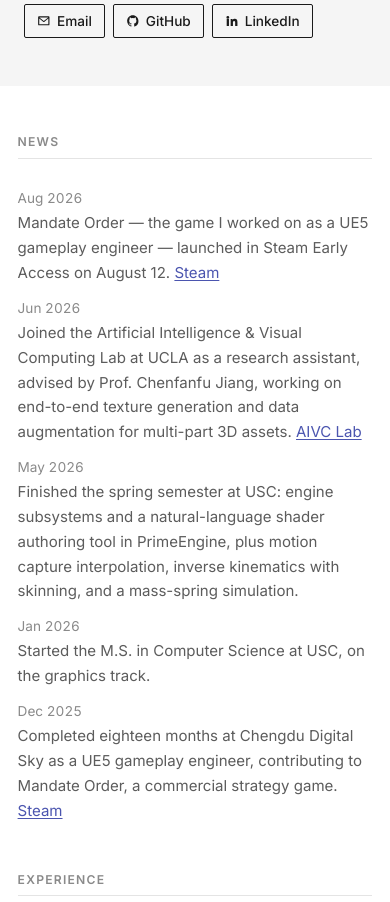
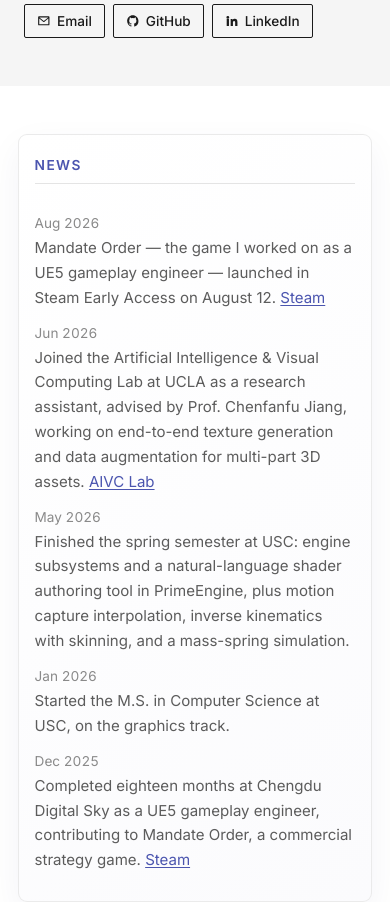
Before and after one commit to mnmnsyf/mnmnsyf.github.io, a Vue app: page / in a window 390 px wide. Shown: the part 1140-2042 px from the top of the page. Built offline with nearby package versions, Linux system fonts and the light colour scheme.

Commit message:
Polish projects layout and simplify Mandate Order media

```diff
--- a/src/App.vue
+++ b/src/App.vue
@@ -15,7 +15,7 @@
       <ExperienceList />
     </SectionBlock>
 
-    <SectionBlock id="projects" title="Selected Projects">
+    <SectionBlock id="projects" title="Projects">
       <ProjectGroups />
     </SectionBlock>
 
--- a/src/assets/main.css
+++ b/src/assets/main.css
@@ -18,6 +18,11 @@
 
 .section {
   margin-top: var(--gap-section);
+  padding: 2rem 2.25rem 2.5rem;
+  border: 1px solid color-mix(in srgb, var(--rule) 75%, transparent);
+  border-radius: 12px;
+  background: linear-gradient(145deg, #fff 0%, #fbfbfd 100%);
+  box-shadow: 0 12px 35px rgb(30 35 90 / 5%);
   /* Keep anchor jumps clear of the sticky bar. */
   scroll-margin-top: calc(var(--nav-h) + 1rem);
 }
@@ -25,11 +30,11 @@
 .section-title {
   max-width: var(--measure);
   margin-inline: auto;
-  font-size: 0.76rem;
+  font-size: 0.86rem;
   font-weight: 600;
   letter-spacing: 0.1em;
   text-transform: uppercase;
-  color: var(--text-faint);
+  color: var(--accent);
   padding-bottom: 0.5rem;
   border-bottom: 1px solid var(--rule);
   margin-bottom: 1.75rem;
@@ -132,4 +137,9 @@
   :root {
     --gap-section: 3rem;
   }
+
+  .section {
+    padding: 1.35rem 1rem 1.75rem;
+    border-radius: 9px;
+  }
 }
--- a/src/data/experience.ts
+++ b/src/data/experience.ts
@@ -35,8 +35,6 @@
     ],
     media: [
       { kind: 'image', src: '/mandate-order.png', alt: 'Mandate Order Steam store page', caption: 'Mandate Order on Steam Early Access' },
-      { kind: 'image', src: '/project-mo-chariot.png', alt: 'Mandate Order in-game scene' },
-      { kind: 'image', src: '/project-mo-character.png', alt: 'Mandate Order character and store artwork' },
     ],
   },
   {
```
